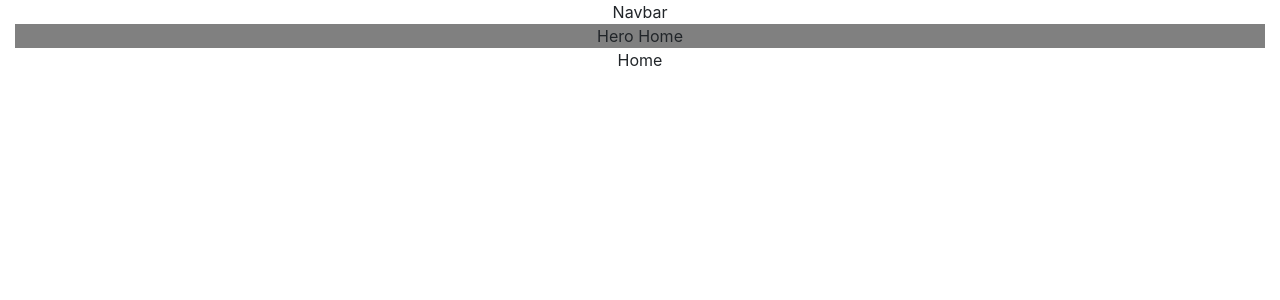
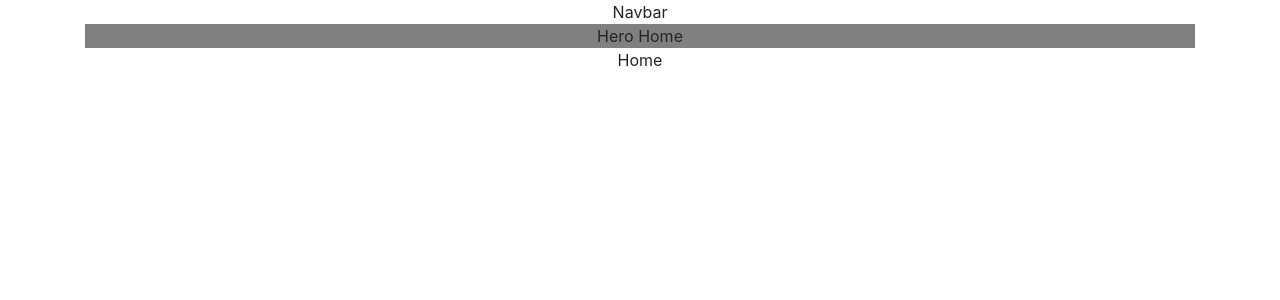
Before and after one commit to GH-KimV/maison-de-beaute, a React (Create React App) app: page / in a window 1280 px wide. Shown: the top 300 px of the page. Built offline with nearby package versions, Linux system fonts and the light colour scheme.

Commit message:
renamed container-fluid to container for pages

```diff
--- a/src/components/pages/About.js
+++ b/src/components/pages/About.js
@@ -5,7 +5,7 @@ const About = () => {
     const msg = 'About';
 
     return (
-        <div className='container-fluid'>
+        <div className='container'>
             <Hero msg={msg} />
             About
         </div>
--- a/src/components/pages/Booking.js
+++ b/src/components/pages/Booking.js
@@ -5,7 +5,7 @@ const Booking = () => {
     const msg = 'Booking';
 
     return (
-        <div className='container-fluid'>
+        <div className='container'>
             <Hero msg={msg} />
             Book Now
         </div>
--- a/src/components/pages/Gallery.js
+++ b/src/components/pages/Gallery.js
@@ -5,7 +5,7 @@ const Gallery = () => {
     const msg = 'Gallery';
 
     return (
-        <div className='container-fluid'>
+        <div className='container'>
             <Hero msg={msg} />
             Gallery
         </div>
--- a/src/components/pages/Home.js
+++ b/src/components/pages/Home.js
@@ -5,7 +5,7 @@ const Home = () => {
     const msg = 'Home';
 
     return (
-        <div className='container-fluid'>
+        <div className='container'>
             <Hero msg={msg} />
             Home
         </div>
--- a/src/components/pages/Policies.js
+++ b/src/components/pages/Policies.js
@@ -5,7 +5,7 @@ const Policies = () => {
     const msg = 'Policies';
 
     return (
-        <div className='container-fluid'>
+        <div className='container'>
             <Hero msg={msg} />
             Policies
         </div>
--- a/src/components/pages/Services.js
+++ b/src/components/pages/Services.js
@@ -5,7 +5,7 @@ const Services = () => {
     const msg = 'Services';
 
     return (
-        <div className='container-fluid'>
+        <div className='container'>
             <Hero msg={msg} />
             Services
         </div>
--- a/src/scss/App.scss
+++ b/src/scss/App.scss
@@ -1,8 +1,13 @@
 @import "node_modules/bootstrap/scss/bootstrap";
+
+.container {
+  text-align: center;
+}
 
 .container-fluid {
   text-align: center;
-  .hero{
-    background-color: gray;
-  }
 }
+
+.hero{
+  background-color: gray;
+}
```
